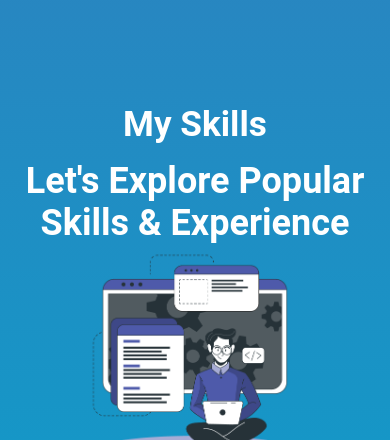
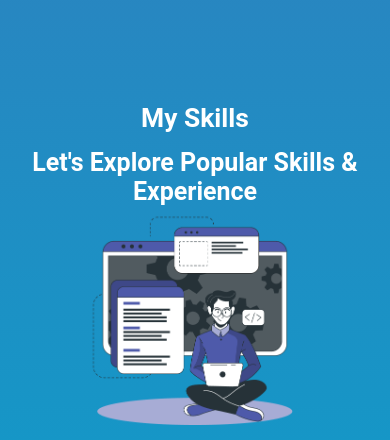
Before and after one commit to Jazeye/jazeye.github.io, a plain HTML site: page index.html in a window 390 px wide. Shown: the part 1849-2289 px from the top of the page. Drawn offline with Linux system fonts and the light colour scheme.

Commit message:
responsive added at skills font h1

```diff
--- a/src/styles/styles.css
+++ b/src/styles/styles.css
@@ -501,10 +501,11 @@ span {
   }
   .skill-child:nth-child(1) h1{
     text-align: center;
+    font-size: 25px;
   }
   .skill-child:nth-child(1) h5{
     text-align: center;
-    font-size: 4rem;
+    font-size: 3rem;
     font-weight: 600;
   }
   .skill-child:nth-child(1) img {
```
